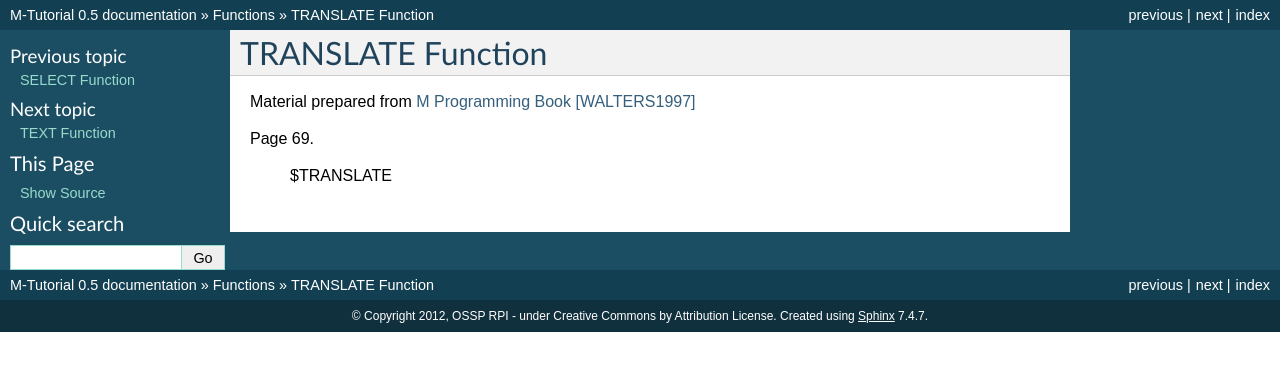
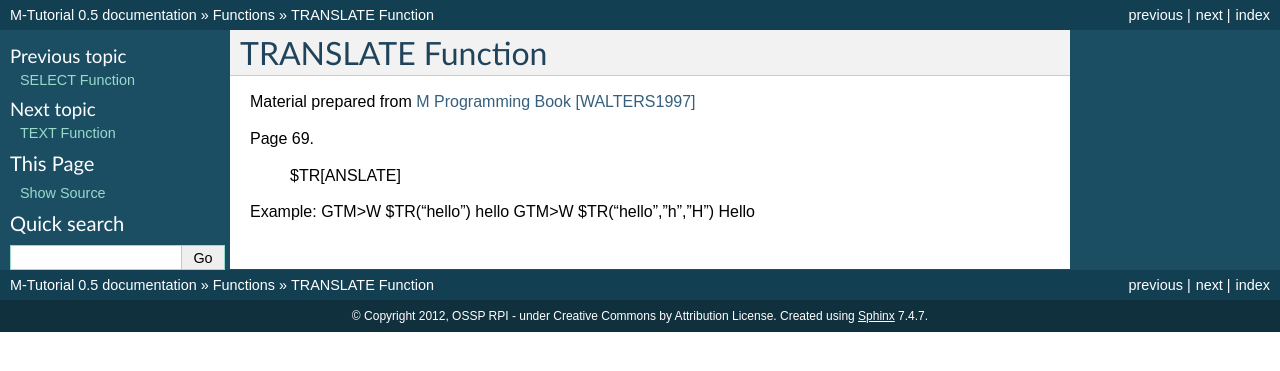
Before and after one commit to luisibanez/M-Tutorial, a Sphinx documentation site: the page built from source/TRANSLATE_Function.rst, in a window 1280 px wide. Shown: the top 371 px of the page. Built offline with Sphinx 7.4.7, drawn with Linux system fonts in a browser that asks for light colours.

Commit message:
Added example to Translate

```diff
--- a/source/TRANSLATE_Function.rst
+++ b/source/TRANSLATE_Function.rst
@@ -7,7 +7,14 @@ Material prepared from `M Programming Book`_ [WALTERS1997]_
 Page 69.
 
 
-    $TRANSLATE
+    $TR[ANSLATE]
+
+
+Example:
+GTM>W $TR("hello")
+hello
+GTM>W $TR("hello","h","H")
+Hello
 
 
 .. _M Programming book: http://books.google.com/books?id=jo8_Mtmp30kC&printsec=frontcover&dq=M+Programming&hl=en&sa=X&ei=2mktT--GHajw0gHnkKWUCw&ved=0CDIQ6AEwAA#v=onepage&q=M%20Programming&f=false
```
